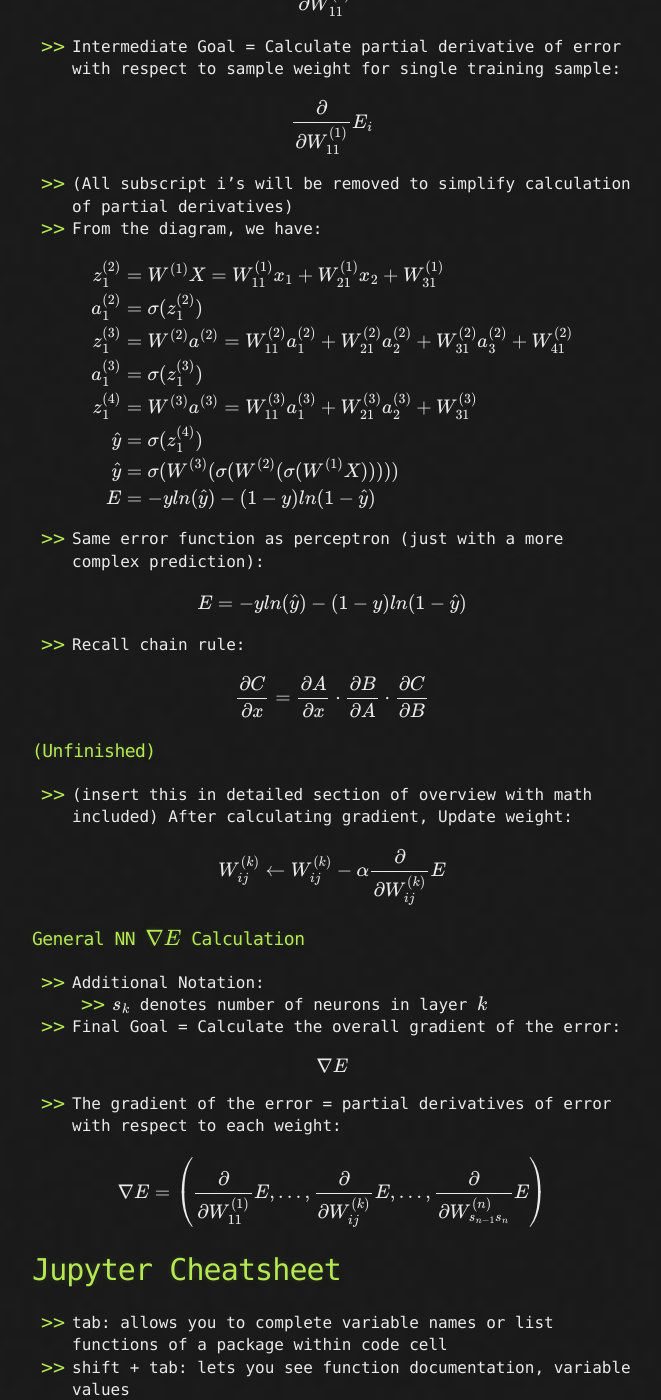
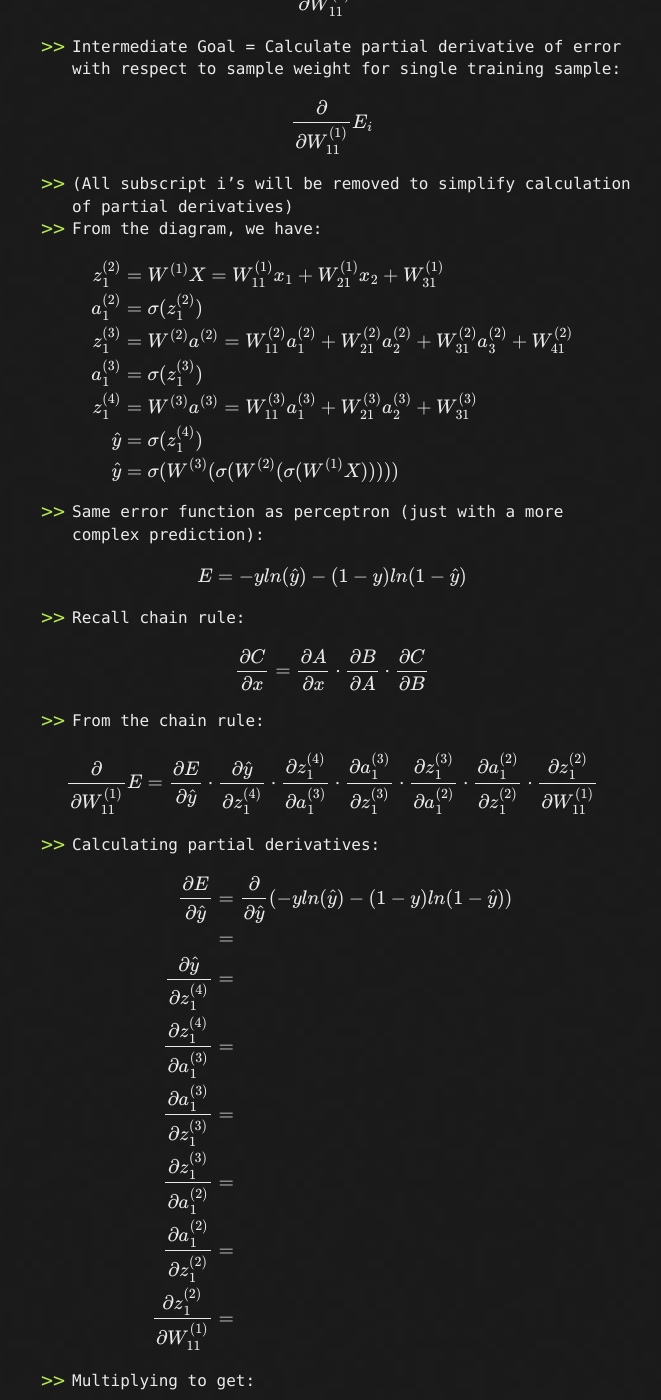
Before and after one commit to LivingProgram/ml-notes, a Jekyll site: the page built from index.md, in a window 1280 px wide and 1400 px high, scrolled down 9020 px. Shown: the whole window, without its empty margins (308-969 px from the left). Built offline with Jekyll 4.4.1, drawn with Linux system fonts in a browser that asks for light colours; our own code applies the rules of GitHub Pages for plain Markdown files; formulas are drawn with MathJax 3; the repository's description, which GitHub fills in, is left out; some of the changed text lies outside the part shown.

Commit message:
Update notes

```diff
--- a/index.md
+++ b/index.md
@@ -244,8 +244,7 @@ z_{1}^{(3)}&=W^{(2)}a^{(2)}=W_{11}^{(2)}a_{1}^{(2)}+W_{21}^{(2)}a_{2}^{(2)}+W_{3
 a_{1}^{(3)}&=\sigma(z_{1}^{(3)})\\
 z_{1}^{(4)}&=W^{(3)}a^{(3)}=W_{11}^{(3)}a_{1}^{(3)}+W_{21}^{(3)}a_{2}^{(3)}+W_{31}^{(3)}\\
 \hat{y}&=\sigma(z_{1}^{(4)})\\
-\hat{y}&=\sigma(W^{(3)}(\sigma(W^{(2)}(\sigma(W^{(1)}X)))))\\
-E&=-yln(\hat{y})-(1-y)ln(1-\hat{y})\end{align}$$
+\hat{y}&=\sigma(W^{(3)}(\sigma(W^{(2)}(\sigma(W^{(1)}X)))))\end{align}$$
 
 - Same error function as perceptron (just with a more complex prediction):
 
@@ -254,6 +253,25 @@ $$E=-yln(\hat{y})-(1-y)ln(1-\hat{y})$$
 - Recall chain rule:
 
 $$\frac{\partial C}{\partial x}=\frac{\partial A}{\partial x}\cdot\frac{\partial B}{\partial A}\cdot\frac{\partial C}{\partial B}$$
+
+- From the chain rule:
+
+$$\frac{\partial}{\partial W^{(1)}_{11}}E=\frac{\partial E}{\partial \hat{y}}\cdot\frac{\partial \hat{y}}{\partial z_{1}^{(4)}}\cdot\frac{\partial z_{1}^{(4)}}{\partial a_{1}^{(3)}}\cdot\frac{\partial a_{1}^{(3)}}{\partial z_{1}^{(3)}}\cdot\frac{\partial z_{1}^{(3)}}{\partial a_{1}^{(2)}}\cdot\frac{\partial a_{1}^{(2)}}{\partial z_{1}^{(2)}}\cdot\frac{\partial z_{1}^{(2)}}{\partial W^{(1)}_{11}}$$
+
+- Calculating partial derivatives:
+
+$$\begin{align}\frac{\partial E}{\partial \hat{y}}&=\frac{\partial}{\partial \hat{y}}(-yln(\hat{y})-(1-y)ln(1-\hat{y}))\\
+&=\\
+\frac{\partial \hat{y}}{\partial z_{1}^{(4)}}&=\\
+\frac{\partial z_{1}^{(4)}}{\partial a_{1}^{(3)}}&=\\
+\frac{\partial a_{1}^{(3)}}{\partial z_{1}^{(3)}}&=\\
+\frac{\partial z_{1}^{(3)}}{\partial a_{1}^{(2)}}&=\\
+\frac{\partial a_{1}^{(2)}}{\partial z_{1}^{(2)}}&=\\
+\frac{\partial z_{1}^{(2)}}{\partial W^{(1)}_{11}}&=\end{align}$$
+
+- Multiplying to get:
+
+$$\frac{\partial}{\partial W^{(1)}_{11}}E=$$
 
 ### (Unfinished)
 
```
